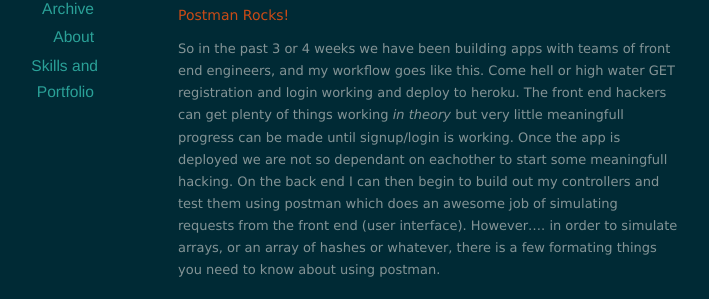
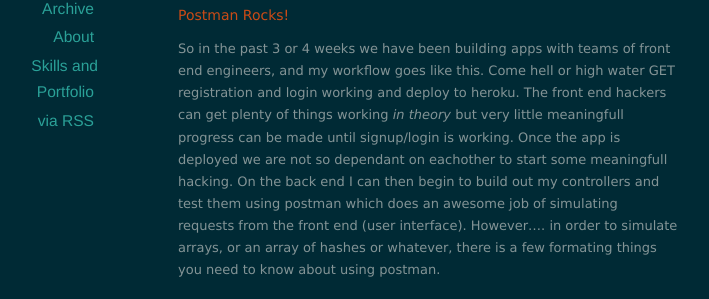
Before and after one commit to calderete/blog.github.io, a Jekyll site: the page built from index.html, in a window 1280 px wide and 900 px high. Shown: the part 205-504 px from the top of the window, without its empty margins (212-921 px from the left). Built offline with Jekyll 4.4.1, drawn with Linux system fonts in a browser that asks for light colours; nearby versions of some CDN libraries; the list of posts is cut into pages by our own code.

Commit message:
trying out rss

```diff
--- a/_layouts/default.html
+++ b/_layouts/default.html
@@ -37,6 +37,7 @@
           <li><a href="/archives">Archive</a></li>
           <li><a href="/about">About</a></li>
           <li><a href="/portfolio.html">Skills and Portfolio</a></li>
+          <li><a href="{{ "/feed.xml" | prepend: site.baseurl }}">via RSS</a></li>
         </ul>
       </nav>
     </div>
```
